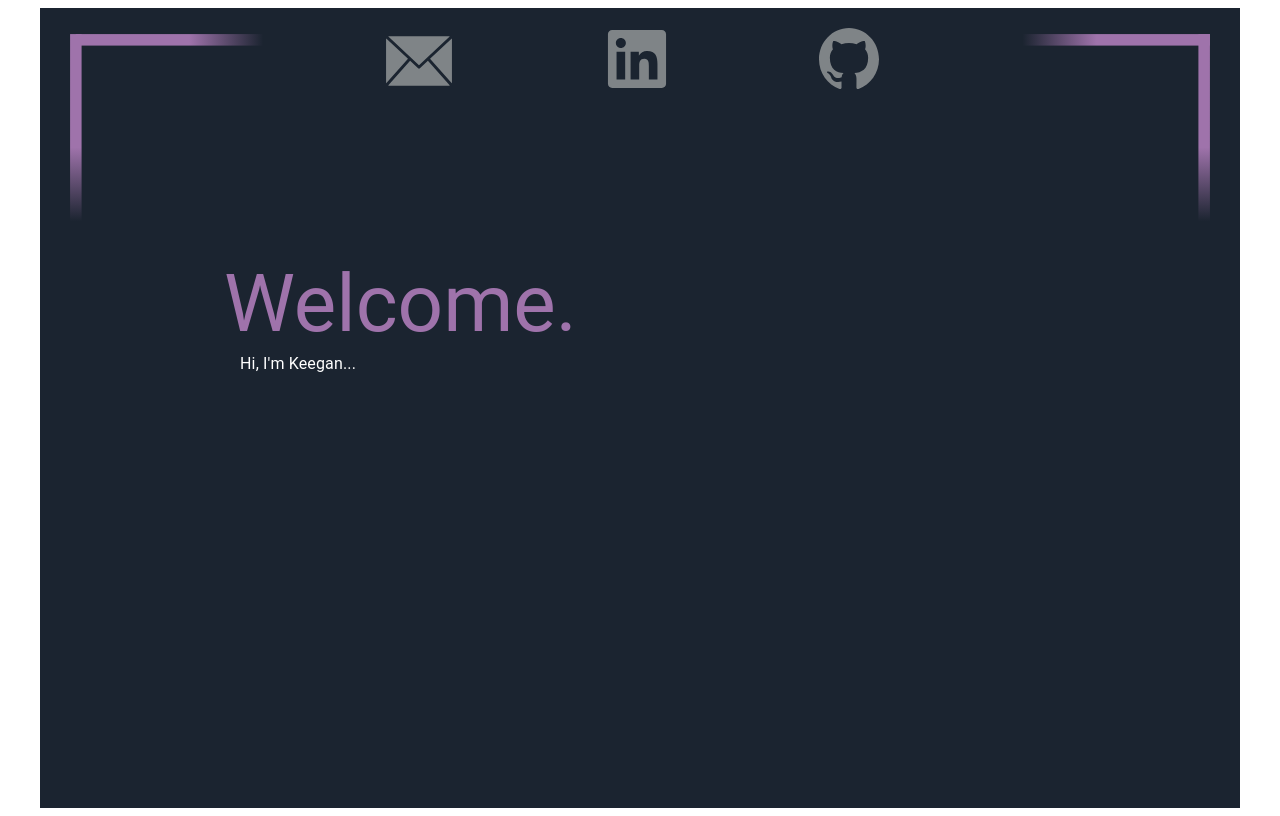
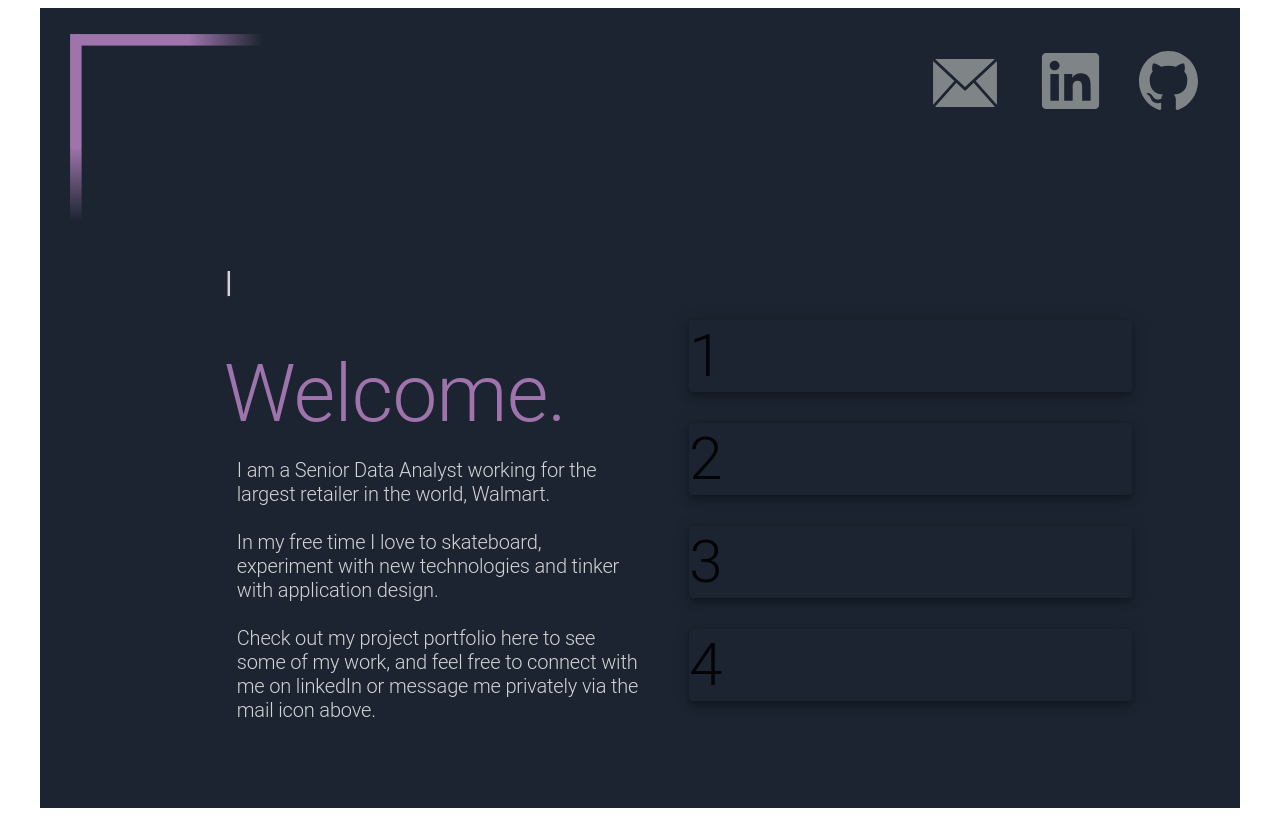
Before and after one commit to dbo-keeganpatton/React.js_personal_site, a React (Create React App) app: page / in a window 1280 px wide. Built offline with nearby package versions, Linux system fonts and the light colour scheme.

Commit message:
Update MainPage.js

```diff
--- a/src/pages/ContactForm.css
+++ b/src/pages/ContactForm.css
@@ -5,6 +5,7 @@
 	.body {
 		display: grid;
 		grid-template-columns: 1fr 5fr;
+		background-color: "#1b2430";
 	}
 
 	.return-arrow {
@@ -122,6 +123,7 @@
         min-height: 100vh;
         padding: 20px;
         box-sizing: border-box;
+		background-color: "#1b2430";
     }
 
     .return-arrow {
--- a/src/pages/mainPage.js
+++ b/src/pages/mainPage.js
@@ -1,15 +1,21 @@
-
 import React from 'react';
-import { Container, Grid, Typography, Box } from "@mui/material";
+import { Container, Grid, Typography, Box, Paper } from "@mui/material";
 import Typewriters from "../components/typewriter.js";
 import { Link } from 'react-router-dom';
 
 // Images
-import topRightBorder from "../assets/rightCorner.svg";
 import topLeftBorder from "../assets/LeftCorner.svg";
 import webMailIcon from "../assets/mail.svg";
 import linkedInIcon from "../assets/Linkedin.svg";
 import gitHubIcon from "../assets/gitHub.svg";
+
+
+// Projects
+const projectsList = [
+	1,2,3, 4
+]
+
+
 
 function MainPage() {
   return (
@@ -41,7 +47,8 @@ function MainPage() {
 					justifyContent: 'space-between',
 					alignContent: 'center',
 					marginRight: "-5%",
-					width: { xs: "40%", sm: "50%", md: "50%", lg: "50%", xl: '50%' }
+					paddingTop: "2%",
+					width: { xs: "40%", sm: "30%", md: "30%", lg: "30%", xl: '30%' }
 
 				  }}>
 							<Link to="/contact">
@@ -55,32 +62,110 @@ function MainPage() {
 							</a>
 				</Box>
 
-				<img src={topRightBorder} style={{ width: '20%' }} alt="Top Right Border" />
 			</Grid>
 
 
+			{/*
+				I'm getting into a bad habit of using <Box> to nest elements and grids...
+				but for some reason it is the only way I can get containers to be...
+				horizontally oriented, for now it works, but this should be refined...
+				when I know more about React and Material-UI...
+			*/}
+			<Box sx={{
+				display: "flex",
+				flexDirection: "row",
+				flexWrap: "wrap"
+			}}>
 
-			{/* Welcome Message & Bio */}
-			<Typography variant="h3" sx={{
-				color: "#9f73ab",
-				textAlign: { xs: "center", sm: "center", md: "left", lg: "left", xl: "left"},
-				pl: {xs: 0, sm: 0, md: 20, lg: 20, xl: 20  },
-				pt: {xs: 5, sm: 10, md: 0, lg: 0, xl: 0 },
-				fontSize: { xs: 50, sm: 80, md: 80, lg: 80, xl: 80 }
-			}}>
-				Welcome.
-			</Typography>
+				{/* Welcome Message & Bio */}
+				<Grid
+					Container
+					direction="row"
+					justifyContent="space-between"
+					alignItems="flex-start"
+					sx={{
+						maxWidth: {xs: "100%", sm: "100%", md: "50%", lg: "50%", xl: "50%"}
+				}}>
 
-			<Typography sx={{
-				color: "white",
-				textAlign: { xs: "center", sm: "center", md: "left", lg: "left", xl: "left"},
-				pl: {xs: 0, sm: 0, md: 22, lg: 22, xl: 22  },
-				pt: {xs: 2, sm: 5, md: 0, lg: 0, xl: 0 }
-			}}>
-				{/* Here is the typewrite effect*/}
-				<Typewriters />
+					<Typography variant="h6" sx={{
+						color: "#D2D4D5",
+						textAlign: { xs: "center", sm: "center", md: "left", lg: "left", xl: "left"},
+						pl: {xs: 0, sm: 0, md: 15, lg: 20, xl: 20  },
+						pb: {xs: 2, sm: 2, md: 2, lg: 5, xl: 2 },
+						fontSize: { xs: 20, sm: 25, md: 30, lg: 30, xl: 30 }
+					}}>
+						{/* Here is the typewrite effect*/}
+						<Typewriters />
 
-			</Typography>
+					</Typography>
+
+					<Typography variant="h2" sx={{
+						color: "#9f73ab",
+						textAlign: { xs: "center", sm: "center", md: "left", lg: "left", xl: "left"},
+						pl: {xs: 0, sm: 0, md: 15, lg: 20, xl: 20  },
+						pb: {xs: 2, sm: 2, md: 2, lg: 2, xl: 2 },
+						fontSize: { xs: 50, sm: 70, md: 80, lg: 80, xl: 80 }
+					}}>
+						Welcome.
+					</Typography>
+
+
+					{/*
+						The bio itself is placed in a box to add margin offset...
+						for some reason the margin adjust only affected the 1st row...
+						without placing the typography class in some container...
+					*/}
+					<Box sx={{
+						display: 'flex',
+						marginLeft: { xs: '15%', sm: '10%', md: '30%', lg: '30%', xl: '30%' },
+						width: { xs: "80%", sm: "80%", md: "80%", lg: "70%", xl: '70%' }
+
+					}}>
+						<Typography variant="h2" sx={{
+							color: "#D2D4D5",
+							fontSize: { xs: 15, sm: 20, md: 20, lg: 20, xl: 20 },
+						}}>
+							I am a Senior Data Analyst working for the largest retailer in the world, Walmart.
+							<br/><br/>
+							In my free time I love to skateboard, experiment with new technologies and tinker with application design.
+							<br/><br/>
+							Check out my project portfolio here to see some of my work, and feel free to connect with me on linkedIn or message me privately via the mail icon above.
+
+						</Typography>
+					</Box>
+
+				</Grid>
+
+				{/*
+					I probably need to make a few templates that are their own JSX...
+					for each project and then import those as vars to iterate with...
+					This will be the best approach I think...
+
+					You can see I am using map (for loop, syntax lol) to create a <Paper>...
+					object for each value, I think this will save some clutter in the main JSX here...
+				*/}
+				<Box sx={{
+					display: "flex",
+					flexDirection: "column",
+					justifyContent: "space-evenly",
+					width: {xs: '80%', sm: '80%', md: '40%', lg: '40%', xl: '40%'},
+					pl: {xs: 5, sm: 8, md: 10, lg: 5, xl: 10  },
+					pt: {xs: 5, sm: 8, md: 10, lg: 5, xl: 10  }
+
+				}}>
+
+				{projectsList.map((project) => (
+					<Paper elevation={6} sx={{
+							bgcolor: "#1b2430",
+							margin: "2%"
+					}}>
+						<Typography variant="h2">{project}</Typography>
+					</Paper>
+				))}
+
+				</Box>
+
+			</Box>
 
 		</Container>
   );
```
Also changed, not shown: src/assets/familyVig.jpg (added).
